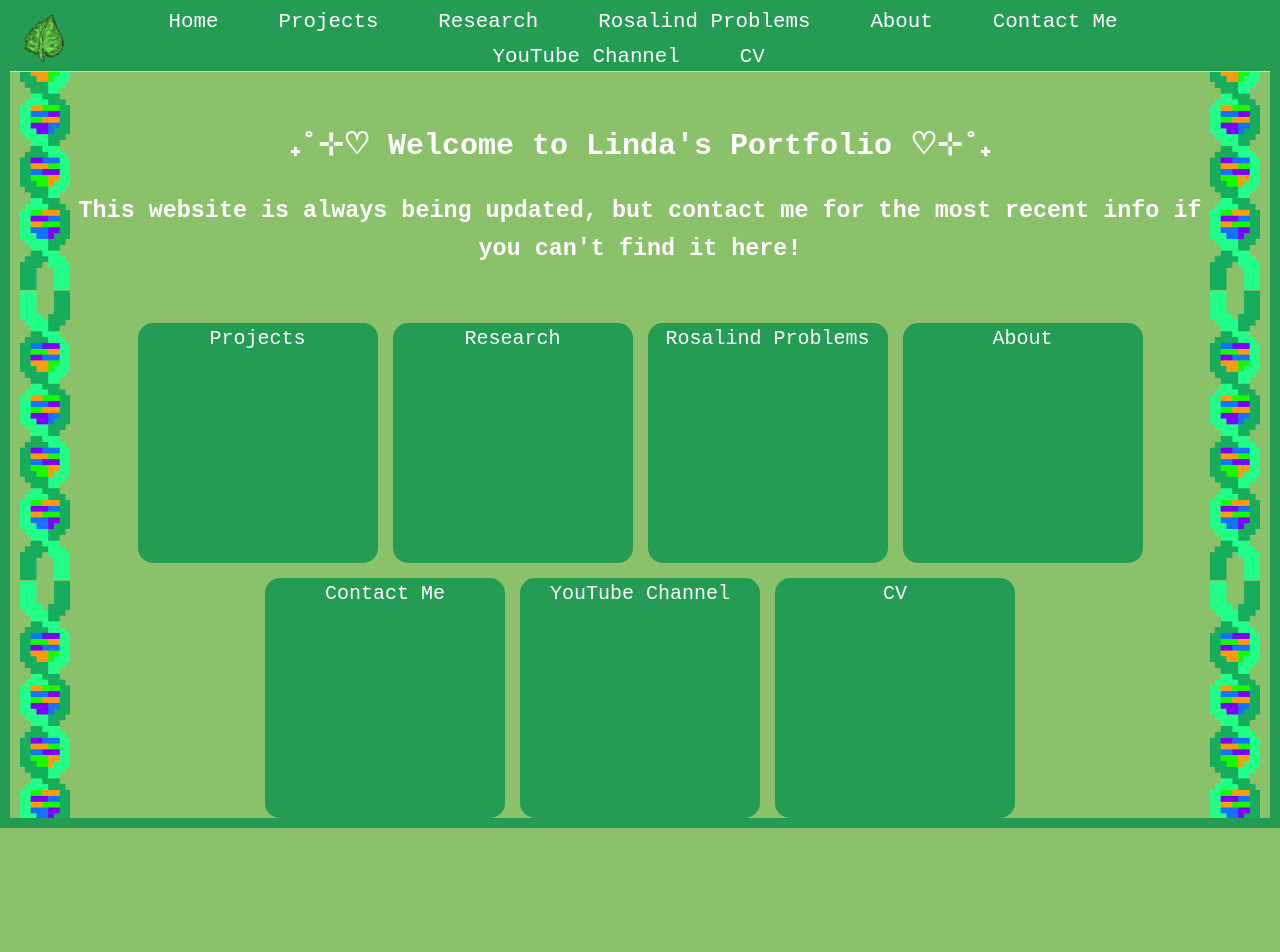
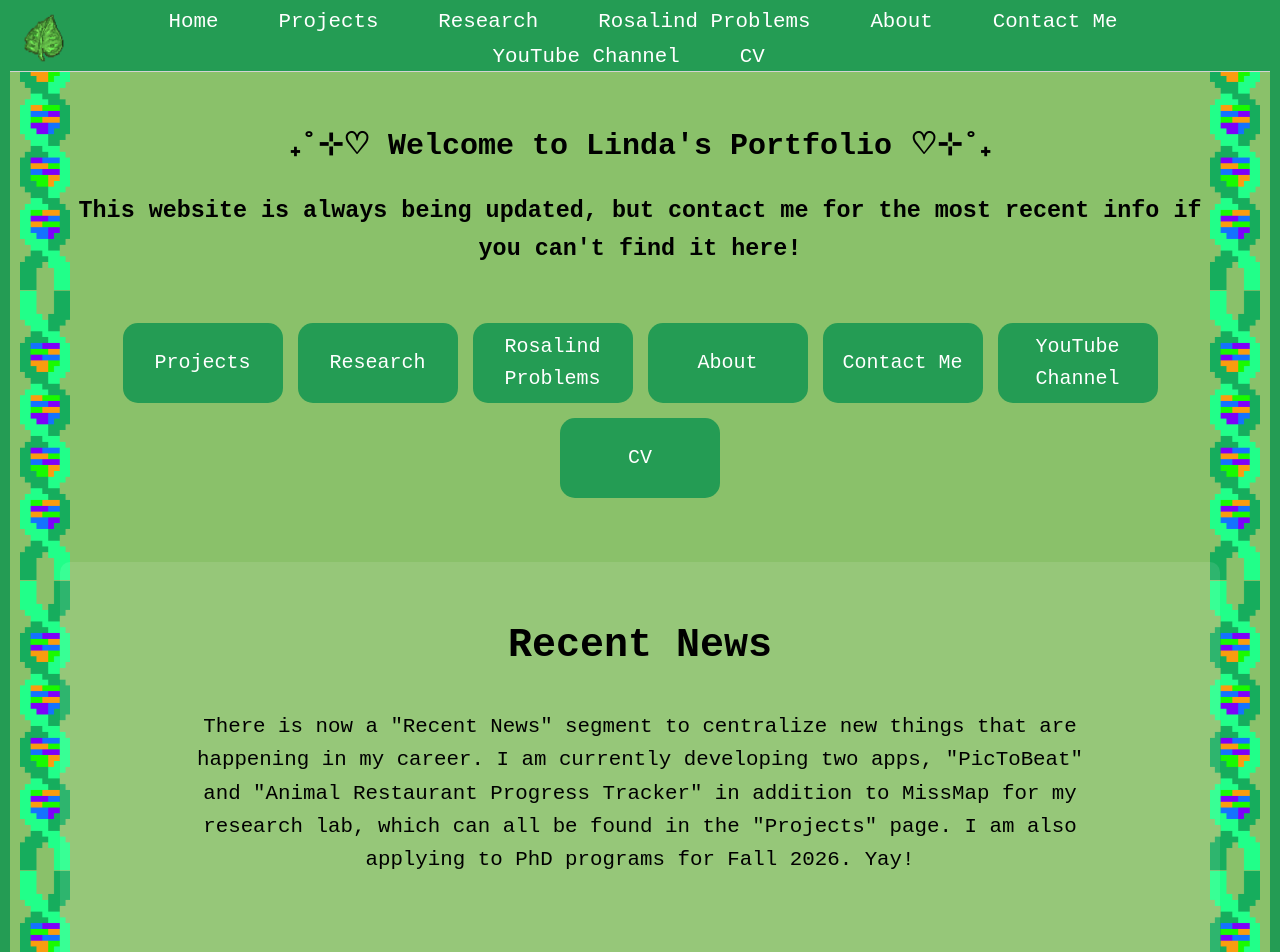
Before and after one commit to zawmbi/zawmbi.github.io, a React (Create React App) app: page / in a window 1280 px wide. Shown: the top 952 px of the page. Before the commit the page ends 828 px from the top, so only its background shows below. Built offline with nearby package versions, Linux system fonts and the light colour scheme.

Commit message:
changed font color for accessibility purposes and added 'recent news'

```diff
--- a/src/App.js
+++ b/src/App.js
@@ -1,7 +1,7 @@
 import React, { useState, useEffect } from 'react';
 import { BrowserRouter, Routes, Route } from "react-router-dom";
 
-import './App.css';
+import './style.css';
 import NavBar from './components/NavBar.js';
 import Cards from "./components/Cards";
 import Loading from "./components/Loading";
@@ -51,15 +51,28 @@ function App() {
         <section className="intro">
           <h1>₊˚⊹♡ Welcome to Linda's Portfolio ♡⊹˚₊ </h1>
           <h3> This website is always being updated, but contact me for the most recent info if you can't find it here! </h3>
-                      <br></br>
+          <br />
+        </section>
 
-                    </section>
           <section className="portfolio-cards">
             <Cards projects={projects} />
+          </section>
+
+          {/* ✅ Move Recent News HERE */}
+          <section className="recent-news">
+            <h1>Recent News</h1>
+            <p>
+              There is now a "Recent News" segment to centralize new things that are happening in my career.
+              I am currently developing two apps, "PicToBeat" and "Animal Restaurant Progress Tracker"
+              in addition to MissMap for my research lab, which can all be found in the "Projects" page.
+              I am also applying to PhD programs for Fall 2026. Yay!
+            </p>
           </section>
         </main>
       }
     />
+
+    {/* other pages */}
     <Route path="/projects" element={<Projects />} />
     <Route path="/projects/:id" element={<ProjectDetail />} />
     <Route path="/research" element={<Research />} />
--- a/src/cards.css
+++ b/src/cards.css
@@ -1,10 +1,4 @@
-
-:root {
-    --background-light-green: #8AC16A;
-    --dark-green: #249C54;
-  }
 /* CARDS FOR THE MAIN PAGsE */
-
 .cards-container {
     display: flex;
     /* grid-template-columns: repeat(4, 1fr); 4 cards per row */
@@ -16,17 +10,13 @@
     /* padding: 5rem 70px; space between cards and the title, and cards and the borders of the site */
   }
 
-
-
-
   .card {
     background-color: var(--dark-green);
-    color: white;
-    width: 15rem;
-    height: 15rem;
+    width: 10rem;
+    height: 5rem;
     display: flex;
     justify-content: center;
-    /* align-items: center; */
+    align-items: center;
     text-align: center;
     border-radius: 15px;
     transition: transform 0.3s ease, box-shadow 0.3s ease;
@@ -39,10 +29,11 @@
     font-weight: bold;
 
   }
+  .card:hover a {
+  color: black !important; /* force hover text color to black */
+}
 
   .card a {
     text-decoration: none; /* Remove underline */
-    color: white; /* Ensure text color remains white */
     font-size: 20px;
-
   }
--- a/src/components/NavBar.js
+++ b/src/components/NavBar.js
@@ -2,6 +2,7 @@ import { useRef } from "react";
 import { FaBars, FaTimes } from "react-icons/fa";
 import "../style.css";
 import "../navbar.css";
+
 import { Link } from 'react-router-dom';
 
 function NavBar() {
--- a/src/style.css
+++ b/src/style.css
@@ -1,186 +1,245 @@
-/* global font */
+/* ===============================
+   GLOBAL STYLES
+   =============================== */
+
+/* Applies to everything on the page */
 * {
-  font-family: 'Courier New', Courier, monospace;
+  font-family: 'Courier New', Courier, monospace; /* Global monospace font for all elements */
+  box-sizing: border-box; /* Makes width/height include padding and border */
 }
 
-/* define color variables */
-/* :root {
-  --background-light-green: #8AC16A;
-  --dark-green: #249C54;
-  --beautiful-green: #135a48;
-} */
-
-
-main h1 {
-  margin-top: 50px;
-  margin-bottom: 0px;
-  text-align: center;
+/* Defines reusable color variables for the whole site */
+:root {
+  --background-light-green: #8AC16A; /* Light green used for background */
+  --dark-green: #249C54;             /* Dark green for header/nav borders */
+  --beautiful-green: #135a48;        /* Deep accent green (used for buttons or progress bars) */
 }
 
-/* navbar styling */
-header {
-  display: flex;
-  align-items: center;
-  justify-content: space-between;
-  height: auto;
-  border-bottom: 1px solid lightgrey ;
-  padding: 0rem 1.5rem;/* global font */
-  * {
-    font-family: 'Courier New', Courier, monospace;
-  }
-
-
-  /* division line styling */
-  hr {
-    width: 80%;
-    height: 1px;
-    margin: 20px auto;
-    background-color: lightgray;
-  }
-
-  /* consistent horizontal padding and typography */
-  .content-container {
-    padding: 0px 100px;
-    font-size: 20px;
-    margin: 0px;
-    line-height: 1.6;
-  }
-
-  @media only screen and (max-width: 1024px) {
-    .content-container {
-      padding: 0px 50px;
-    }
-  }
-
-  @media only screen and (max-width: 600px) {
-    .content-container {
-      padding: 0px 20px;
-    }
-  }
-
-  /* profile photo */
-  .profile-photo {
-    height: 200px;
-    margin: 20px auto;
-    display: block;
-  }
-
-  /* progress bar styling */
-  progress {
-    width: 50%;
-    height: 20px;
-    appearance: none;
-    -webkit-appearance: none;
-    border: 1px solid var(--dark-green);
-    border-radius: 3px;
-    background-color: #e0e0e0;
-  }
-
-  progress::-webkit-progress-value {
-    background-color: #095f2a;
-  }
-
-  progress::-webkit-progress-bar {
-    background-color: #e0e0e0;
-    border-radius: 100px;
-  }
-
-  background-color: var(--dark-green);
-  color: white;
-  overflow: hidden;
+/* ===============================
+   BODY & PAGE BACKGROUND
+   =============================== */
+body {
+  position: relative; /* Enables positioned child elements */
+  background-image: url('../public/attachments/dnaBorder.png'), url('../public/attachments/dnaBorder.png'); /* Adds repeating DNA border images */
+  background-repeat: repeat-y, repeat-y; /* Repeats vertically on both sides */
+  background-position: 20px top, right 20px top; /* Places left and right borders */
+  background-color: var(--background-light-green); /* Page background color */
+  background-size: 50px, 50px; /* Sets DNA border image width */
+  color: black; /* Default text color */
+  border: 10px solid var(--dark-green); /* Dark green frame around the entire site */
+  padding: 0; /* Removes default body padding */
+  margin: 0; /* Removes default margin */
+  text-align: center; /* Centers text globally */
+  min-height: 100vh; /* Full viewport height minimum */
 }
 
-body {
-  position: relative;
-  background-image: url('../public/attachments/dnaBorder.png'), url('../public/attachments/dnaBorder.png');
-  background-repeat: repeat-y, repeat-y;
-  background-position: 20px top, right 20px top;
-  background-color: var(--background-light-green);
-  background-size: 50px, 50px;
-  color: white;
-  border: 10px solid var(--dark-green);
-  padding: 0px; /* would be good to adjust for projects page, but it affects the navbar */
-  margin: 0;
-  text-align: center;
-  min-height: 100vh;
-  box-sizing: border-box;
+/* ===============================
+   HEADER & NAVIGATION BAR
+   =============================== */
+header {
+  display: flex; /* Places logo and nav items side-by-side */
+  align-items: center; /* Vertically centers logo and nav */
+  justify-content: space-between; /* Space between logo and navigation */
+  height: auto; /* Adjusts height based on content */
+  border-bottom: 1px solid lightgrey; /* Thin separator below navbar */
+  padding: 0rem 1.5rem; /* Horizontal padding inside navbar */
+  background-color: var(--dark-green); /* Dark green navbar background */
+  color: white; /* Navbar text color */
+  overflow: hidden; /* Prevents scrollbars in narrow screens */
 }
 
+/* Logo container (clickable leaf icon) */
+.logo {
+  display: inline-block; /* Allows sizing and margin control */
+  position: relative;
+  cursor: auto; /* Non-clickable by default */
+  text-decoration: none; /* Removes underline */
+}
+
+.logo img {
+  height: 50px; /* Logo height */
+  width: 50px; /* Logo width */
+  margin-left: -15px; /* Nudges logo left for alignment */
+  transition: transform 0.5s ease, background-color 0.5s ease; /* Smooth hover animation */
+}
+
+.logo:hover {
+  transform: scale(1.1); /* Slight zoom on hover */
+  transition: background-color 0.5s ease, transform 0.5s ease;
+}
+
+/* Navigation links inside navbar */
 nav a {
-  display: inline-block;
-  margin: 0px 20px;
-  font-size: 1.3rem;
-  padding: 0px 10px;
-  border-radius: 6px;
-  text-decoration: none;
-  color: white;
-  transition: background-color 0.5s ease;
+  display: inline-block; /* Keeps links inline but with block spacing */
+  margin: 0px 20px; /* Horizontal spacing between links */
+  font-size: 1.3rem; /* Link text size */
+  padding: 0px 10px; /* Padding around link text */
+  border-radius: 6px; /* Rounded hover area */
+  text-decoration: none; /* Removes underline */
+  color: white; /* Default link color */
+  transition: background-color 0.5s ease; /* Smooth hover background transitions */
 }
 
 nav a:hover {
-  color: white;
-  transform: scale(1.05);
+  color: black; /* Keeps text white on hover */
+  transform: scale(1.05); /* Slight zoom effect */
+  font-weight: bold; /* Emphasizes hover state */
   transition: background-color 0.5s ease, box-shadow 0.5s ease, transform 0.5s ease;
-  font-weight: bold;
 }
 
-header .nav-btn { /* dont delete this PLZ it makes the buttons go away when u dont need them*/
-  padding: 0px;
+
+/* Button to toggle nav on small screens (hidden by default) */
+header .nav-btn {
+  padding: 0; /* Removes extra spacing */
   cursor: auto;
   background: transparent;
   border: none;
   outline: none;
   color: white;
-  visibility: hidden;
-  opacity: 0;
-  font-size: 1.8rem;
+  visibility: hidden; /* Hidden until media query triggers */
+  opacity: 0; /* Invisible by default */
+  font-size: 1.8rem; /* Size of hamburger icon */
 }
 
-/* leaf logo */
-.logo {
-  display: inline-block;
-  position: relative;
-  cursor: auto;
-  text-decoration: none;
+/* ===============================
+   MAIN CONTENT
+   =============================== */
+
+/* Main heading styling */
+main h1 {
+  margin-top: 50px; /* Spacing above title */
+  margin-bottom: 0px; /* Removes default bottom margin */
+  text-align: center; /* Centers main title */
 }
 
-.logo img {
-  height: 50px;
-  width: 50px;
-  margin-left: -15px;
-  transition: transform 0.5s ease, background-color 0.5s ease;
+
+/* ===============================
+   RECENT NEWS SECTION
+   =============================== */
+
+.recent-news {
+  padding: 0.1rem 8rem 5.5rem 8rem;
+  margin-top: 4rem; /* Adds breathing room from above sections */
+  background-color: rgba(255, 255, 255, 0.1); /* Subtle overlay (optional aesthetic) */
+  border-radius: 10px; /* Smooth rounded edges */
+  color: black; /* Ensures text readable even if background is light */
+
 }
 
-.logo:hover {
-  transform: scale(1.1);
-  transition: background-color 0.5s ease, transform 0.5s ease;
+.recent-news h1 {
+  font-size: 2.5rem;
+  margin-bottom: 2rem;
+  text-align: center;
 }
 
-/* small screens */
+.recent-news p {
+  font-size: 1.3rem;
+  line-height: 1.6;
+  text-align: center;
+}
+
+/* ===============================
+   DIVISION LINES
+   =============================== */
+
+/* Horizontal line between sections */
+hr {
+  width: 80%; /* Keeps line narrower than page width */
+  height: 1px; /* Thin divider line */
+  margin: 20px auto; /* Centers horizontally with vertical spacing */
+  background-color: lightgray; /* Light color for visibility */
+  border: none; /* Removes default hr border */
+}
+
+/* ===============================
+   CONTENT CONTAINERS
+   =============================== */
+
+.content-container {
+  padding: 0px 50px; /* Horizontal spacing for content area */
+  font-size: 20px; /* Default text size for main content */
+  margin: 0; /* Resets default margin */
+  line-height: 1.6; /* Comfortable line spacing */
+}
+
+/* ===============================
+   PROGRESS BAR STYLING
+   =============================== */
+
+progress {
+  width: 50%; /* Bar width relative to container */
+  height: 20px; /* Bar height */
+  appearance: none;
+  -webkit-appearance: none;
+  border: 1px solid var(--dark-green); /* Green outline */
+  border-radius: 3px; /* Rounded corners */
+  background-color: #e0e0e0; /* Light grey background */
+}
+
+/* Inner filled portion of progress bar */
+progress::-webkit-progress-value {
+  background-color: var(--beautiful-green); /* Darker green fill */
+}
+
+/* Background track behind progress bar */
+progress::-webkit-progress-bar {
+  background-color: #e0e0e0;
+  border-radius: 100px;
+}
+
+/* ===============================
+   IMAGES
+   =============================== */
+
+/* Centered profile photo */
+.profile-photo {
+  height: 200px; /* Image height */
+  margin: 20px auto; /* Centers image horizontally */
+  display: block;
+}
+
+/* ===============================
+   UPDATE / CONSTRUCTION MESSAGES
+   =============================== */
+.update-message {
+  padding: 0px 100px; /* Wider margins for announcements */
+  font-size: 20px; /* Same text size as main content */
+  line-height: 1.6; /* Easy readability */
+}
+
+/* ===============================
+   RESPONSIVE DESIGN
+   =============================== */
+
+/* Medium screens (tablets) */
 @media only screen and (max-width: 1024px) {
+  .content-container {
+    padding: 0px 50px; /* Reduce horizontal padding */
+  }
+
   header .nav-btn {
-    visibility: visible;
+    visibility: visible; /* Show hamburger icon */
     opacity: 1;
   }
 
   header nav {
-    position: fixed;
+    position: fixed; /* Makes nav full screen overlay */
     top: 0;
     left: 0;
     height: 100%;
     width: 100%;
     display: flex;
-    flex-direction: column;
+    flex-direction: column; /* Stack links vertically */
     justify-content: center;
     align-items: center;
-    gap: 1.5rem;
-    background-color: var(--dark-green);
+    gap: 1.5rem; /* Space between links */
+    background-color: var(--dark-green); /* Same green as header */
     transition: 1s;
-    transform: translateY(-100vh);
+    transform: translateY(-100vh); /* Hides nav initially */
   }
 
   header .responsive_nav {
-    transform: none;
+    transform: none; /* Reveals nav when toggled */
   }
 
   nav .nav-close-btn {
@@ -190,48 +249,14 @@ header .nav-btn { /* dont delete this PLZ it makes the buttons go away when u do
   }
 
   nav a {
-    font-size: 1.5rem;
+    font-size: 1.5rem; /* Larger, easier-to-tap links */
   }
 }
 
-
-
-/* consistent division line styling */
-hr {
-  width: 80%;
-  height: 1px;
-  margin: 20px auto;   /* centers the line and adds vertical spacing */
-  background-color: lightgray;
-  border: none;        /* removes default border */
-}
-
-
-.content-container {
-  padding: 0px 50px; /* consistent horizontal padding */
-  font-size: 20px;    /* consistent font size */
-  margin: 0px;        /* no additional margin */
-  line-height: 1.6;   /* consistent line height */
-}
-
-@media only screen and (max-width: 1024px) {
-  .content-container {
-    padding: 0px 50px; /* smaller padding for medium screens */
-  }
-}
-
+/* Small screens (phones) */
 @media only screen and (max-width: 600px) {
   .content-wrapper {
-    padding-left: 1rem;
+    padding-left: 1rem; /* Reduces side padding further */
     padding-right: 1rem;
   }
 }
-
-
-
-
-/* construction msgs */
-.update-message {
-  padding: 0px 100px;
-  font-size: 20px;
-  line-height: 1.6;
-}
```
Lines whose indentation alone changed are shown as unchanged.
